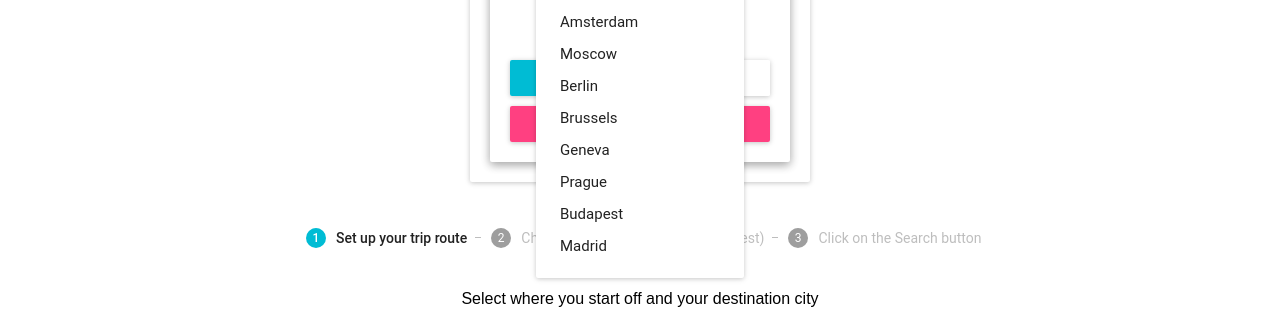
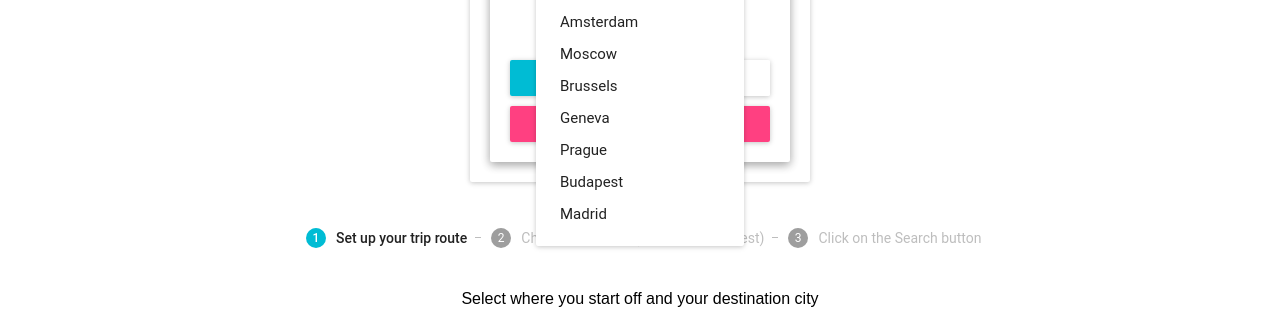
Before and after one commit to Dmitry16/tripsorter, a React (Create React App) app: page / in a window 1280 px wide. Both pictures are taken after a click on the button 720 px from the left and 237 px from the top of the page. Shown: the part 280-592 px from the top of the page. Built offline with nearby package versions, Linux system fonts and the light colour scheme.

Commit message:
casiiiii

```diff
--- a/src/components/form.jsx
+++ b/src/components/form.jsx
@@ -11,9 +11,9 @@ export default class SearchForm extends Component {
     super(props);
     this.state = {
       valueFrom: 1,
-      valueTo: 4,
+      valueTo: 5,
       strFrom: 'London',
-      strTo: 'Moscow',
+      strTo: 'Brussels',
       travelMode: 'cheapest',
       primaryCheapest: true,
       primaryFastest: false,
@@ -98,12 +98,11 @@ export default class SearchForm extends Component {
           <MenuItem value={2} primaryText="Paris" />
           <MenuItem value={3} primaryText="Amsterdam" />
           <MenuItem value={4} primaryText="Moscow" />
-          <MenuItem value={5} primaryText="Berlin" />
-          <MenuItem value={6} primaryText="Brussels" />
-          <MenuItem value={7} primaryText="Geneva" />
-          <MenuItem value={8} primaryText="Prague" />
-          <MenuItem value={9} primaryText="Budapest" />
-          <MenuItem value={10} primaryText="Madrid" />
+          <MenuItem value={5} primaryText="Brussels" />
+          <MenuItem value={6} primaryText="Geneva" />
+          <MenuItem value={7} primaryText="Prague" />
+          <MenuItem value={8} primaryText="Budapest" />
+          <MenuItem value={9} primaryText="Madrid" />
 
         </SelectField>
         <br />
@@ -117,12 +116,11 @@ export default class SearchForm extends Component {
         <MenuItem value={2} primaryText="Paris" />
         <MenuItem value={3} primaryText="Amsterdam" />
         <MenuItem value={4} primaryText="Moscow" />
-        <MenuItem value={5} primaryText="Berlin" />
-        <MenuItem value={6} primaryText="Brussels" />
-        <MenuItem value={7} primaryText="Geneva" />
-        <MenuItem value={8} primaryText="Prague" />
-        <MenuItem value={9} primaryText="Budapest" />
-        <MenuItem value={10} primaryText="Madrid" />
+        <MenuItem value={5} primaryText="Brussels" />
+        <MenuItem value={6} primaryText="Geneva" />
+        <MenuItem value={7} primaryText="Prague" />
+        <MenuItem value={8} primaryText="Budapest" />
+        <MenuItem value={9} primaryText="Madrid" />
 
         </SelectField>
         <br />
--- a/src/containers/App.jsx
+++ b/src/containers/App.jsx
@@ -5,6 +5,7 @@ import { connect } from 'react-redux';
 //APIs,Actions
 import { getFromLocalStorage } from '../api/localStorage';
 import { lsRecInjection } from '../actions/localStorageActions';
+import { fetchData } from '../actions/fetchDataAction';
 //Assets
 import '../css/App.css';
 //Components
@@ -27,6 +28,7 @@ class App extends Component {
     if (localStorageRec.length !== 0) {
       console.log('localStorageRec',localStorageRec[localStorageRec.length-1]);
       this.props.dispatch(lsRecInjection(localStorageRec[localStorageRec.length-1]));
+      this.props.dispatch(fetchData(...localStorageRec[localStorageRec.length-1]));
     }
   }
 
--- a/src/reducers/searchResultsReducer.jsx
+++ b/src/reducers/searchResultsReducer.jsx
@@ -14,6 +14,7 @@ export default function searchResultsReducer(
     case 'FETCH_DATA_FULFILLED': {
         return {...state,
           filteredData: true,
+          visible: true,
           sortedTrip: [ action.payload[0],
                         action.payload[1] ? action.payload[1] : null,
                         action.payload[2] ? action.payload[2] : null,
```
